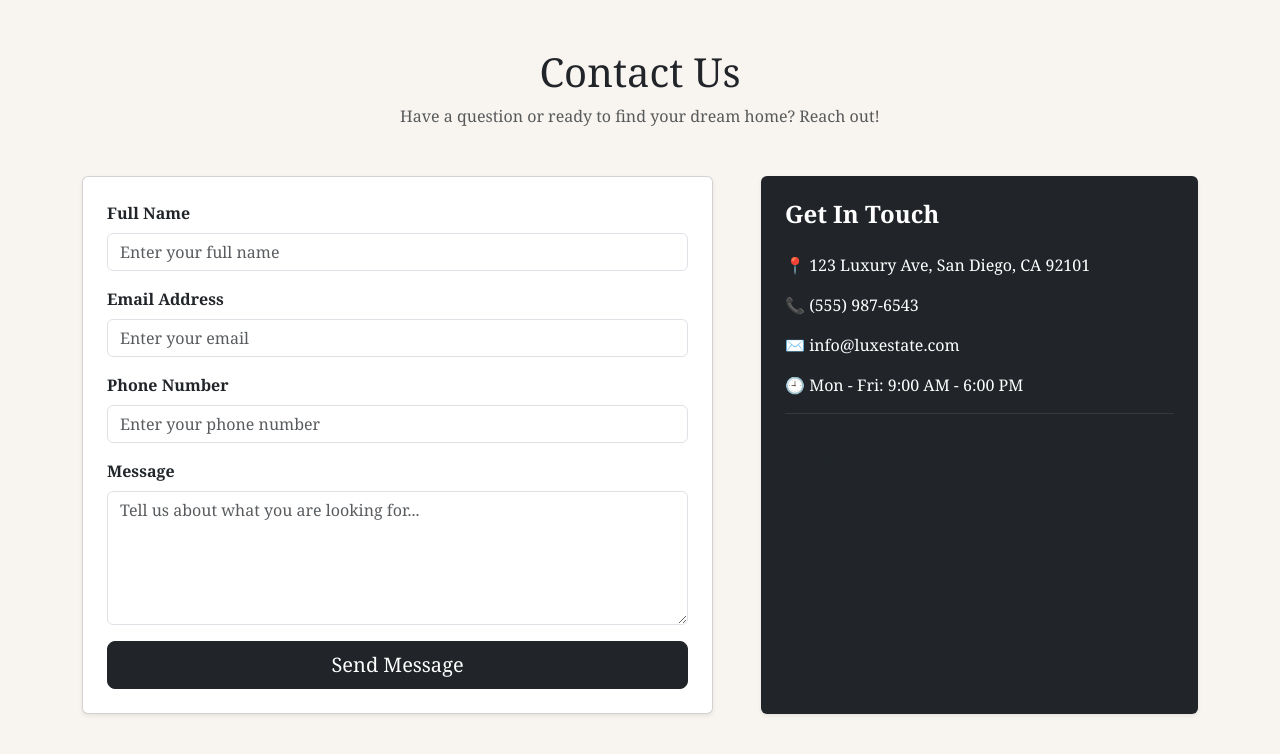
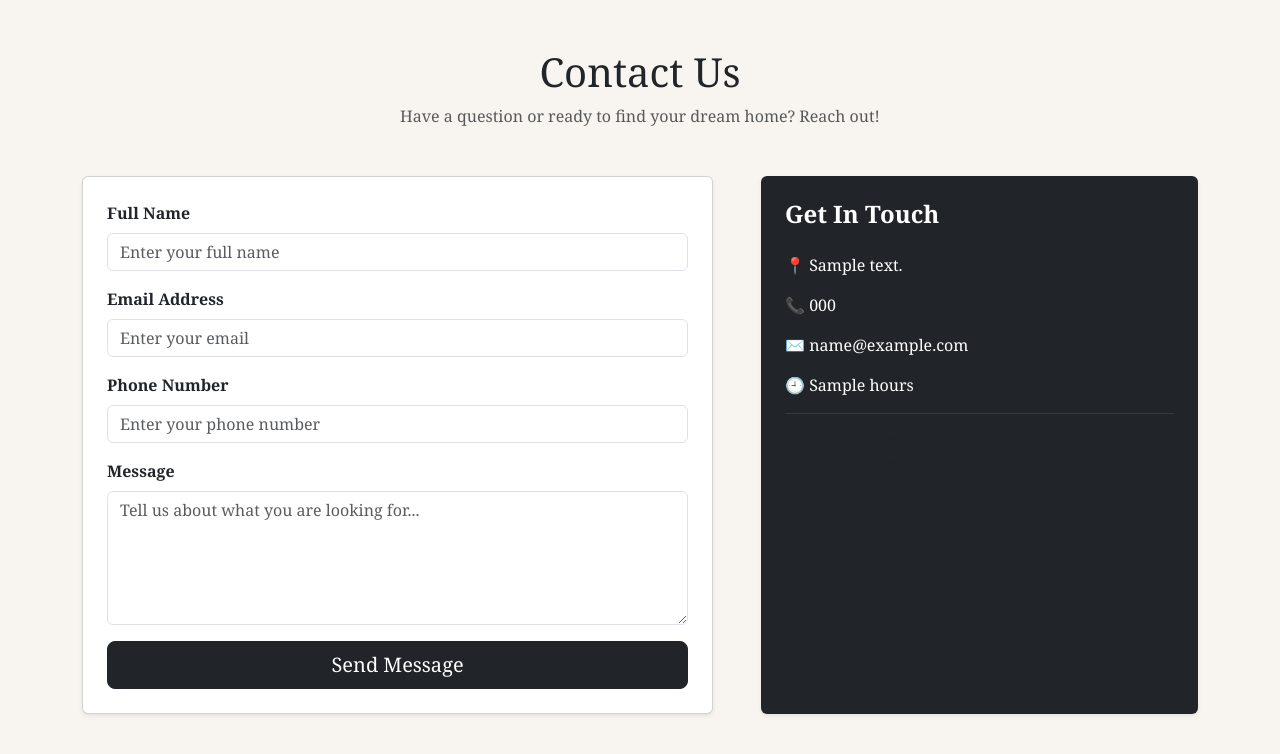
Before and after one commit to Aymouni/FSDI111-Project-Backend, a Flask app: template templates/contact.html in a window 1280 px wide. Shown: the part 62-816 px from the top of the page. Run offline with Flask 3, Linux system fonts and the light colour scheme; the template is opened without the code that fills it: most values are stand-ins (such as "Sample title", 1, 10 or a date in 2020).

Commit message:
CLass #4 Final Project

```diff
--- a/server.py
+++ b/server.py
@@ -333,7 +333,13 @@ def about():
 # CONTACT PAGE http://127.0.0.1:5000/contact
 @app.get('/contact')
 def contact():
-    return render_template("contact.html")
+    info = {
+        "address": "123 Luxury Ave, San Diego, CA 92101",
+        "phone": "(555) 987-6543",
+        "email": "info@luxestate.com",
+        "hours": "Mon - Fri: 9:00 AM - 6:00 PM"
+    }
+    return render_template("contact.html", data=info)
 
 
 
--- a/templates/contact.html
+++ b/templates/contact.html
@@ -61,10 +61,10 @@ block content %}
     <div class="col-md-5">
       <div class="p-4 bg-dark text-white rounded shadow-sm h-100">
         <h4 class="fw-bold mb-4">Get In Touch</h4>
-        <p>📍 123 Luxury Ave, San Diego, CA 92101</p>
-        <p>📞 (555) 987-6543</p>
-        <p>✉️ info@luxestate.com</p>
-        <p>🕘 Mon - Fri: 9:00 AM - 6:00 PM</p>
+        <p>📍 {{ data.address }}</p>
+        <p>📞 {{ data.phone }}</p>
+        <p>✉️ {{ data.email }}</p>
+        <p>🕘 {{ data.hours }}</p>
         <hr class="border-secondary" />
         <p class="text-muted small">
           We typically respond within 24 hours. Feel free to call us directly
```
